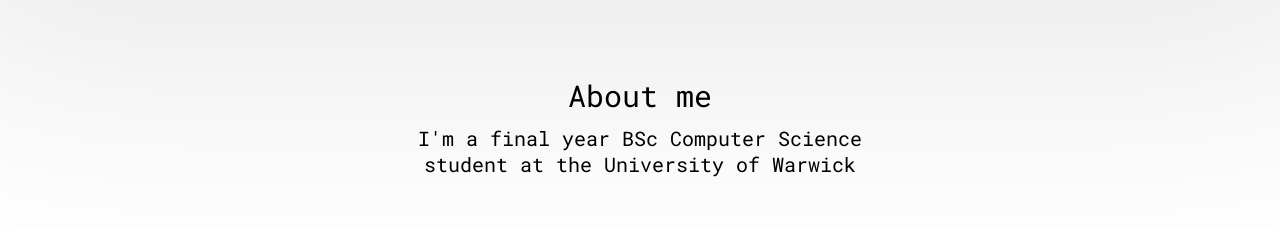
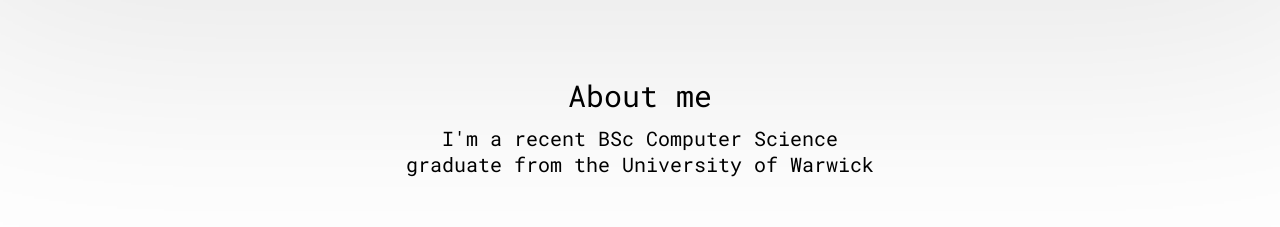
Before and after one commit to austin-kingsley/austin-kingsley.github.io, a plain HTML site: page index.html in a window 1280 px wide. Shown: the part 900-1127 px from the top of the page. Drawn offline with Linux system fonts and the light colour scheme.

Commit message:
Update index.html

```diff
--- a/index.html
+++ b/index.html
@@ -686,7 +686,7 @@
         About me
       </div>
       <div class="about-body">
-        I'm a final year BSc Computer Science student at the University of Warwick
+        I'm a recent BSc Computer Science graduate from the University of Warwick
       </div>
     </div>
     <div id="projects" class="invis"> uwu </div>
```
